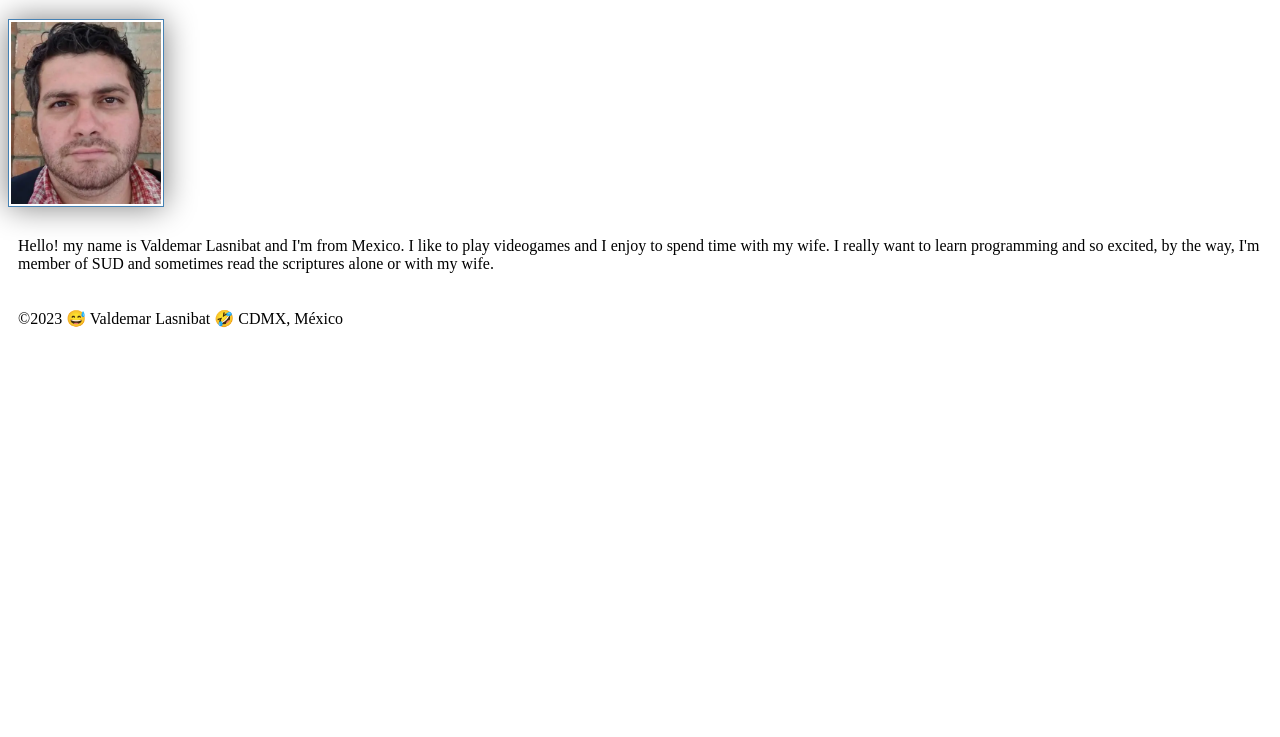
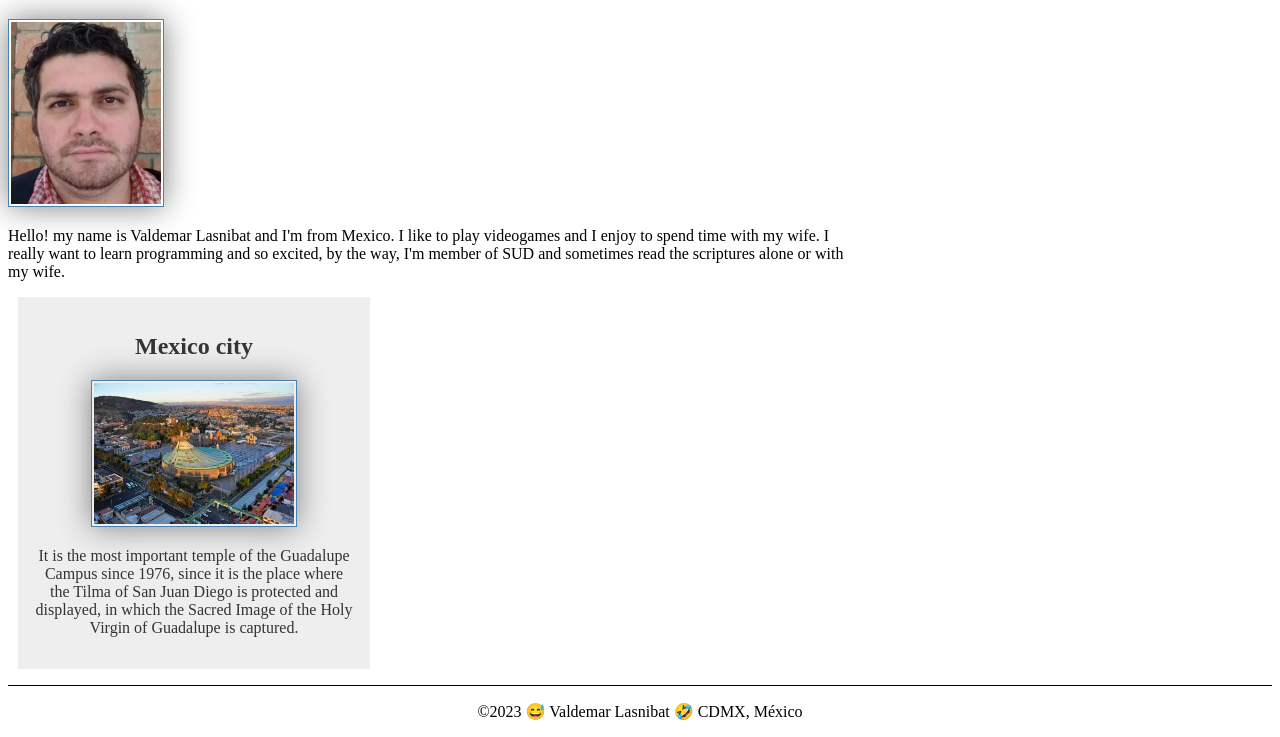
Before and after one commit to Vad2099/wdd130, a plain HTML site: page index.html in a window 1280 px wide. Shown: the part 263-1000 px from the top of the page. Before the commit the page ends 800 px from the top, so only its background shows below. Drawn offline with Linux system fonts and the light colour scheme.

Commit message:
new style rules and images addes

```diff
--- a/index.html
+++ b/index.html
@@ -4,6 +4,8 @@
     <meta charset="utf-8">
     <meta name="viewport" content="width=device-width,initial-scale=1.0">
     <title>Valdemar del Angel Lasnibat Martinez | WDD 130</title>
+    <meta name="description" content="Valdemar Lasnibat's BYU-Idaho WDD 130 course homepage">
+    <meta name="author" content="Valdemar Lasnibat">
     <link rel="stylesheet" href="styles/styles.css">
 </head>
 <body>
@@ -21,6 +23,11 @@
             my wife. I really want to learn programming and so excited, by the way, I'm member of SUD and sometimes read the scriptures
             alone or with my wife.</p>
     </main>
+    <aside>
+        <h2>Mexico city</h2>
+        <img src="images/basilica.jpg" alt="Basilica de Guadalupe's beautiful view">
+        <p>It is the most important temple of the Guadalupe Campus since 1976, since it is the place where the Tilma of San Juan Diego is protected and displayed, in which the Sacred Image of the Holy Virgin of Guadalupe is captured.</p>
+    </aside>
     <footer>
         <p>&copy;2023 😅 Valdemar Lasnibat 🤣 CDMX, México</p>
     </footer>
--- a/styles/styles.css
+++ b/styles/styles.css
@@ -22,5 +22,35 @@ img {
 }
 
 p {
-    padding: 10px;
+    padding: 0;
 }
+
+main {
+    max-width: 840px;
+}
+
+main img {
+    width: 150px;
+    height: auto;
+}
+
+aside{
+    width: 20rem;
+    margin: 10px;
+    border: 1px solid rgba(0, 0, 0, 0,2);
+    padding: 1rem;
+    background-color: #eee;
+    color: #333;
+    text-align: center;
+}
+
+aside img {
+    width: 200px;
+    height: auto;
+}
+
+footer {
+    margin-top: 1rem;
+    border-top: 1px solid #000;
+    text-align: center;
+}
```
Also changed, not shown: images/basilica.jpg (added).
